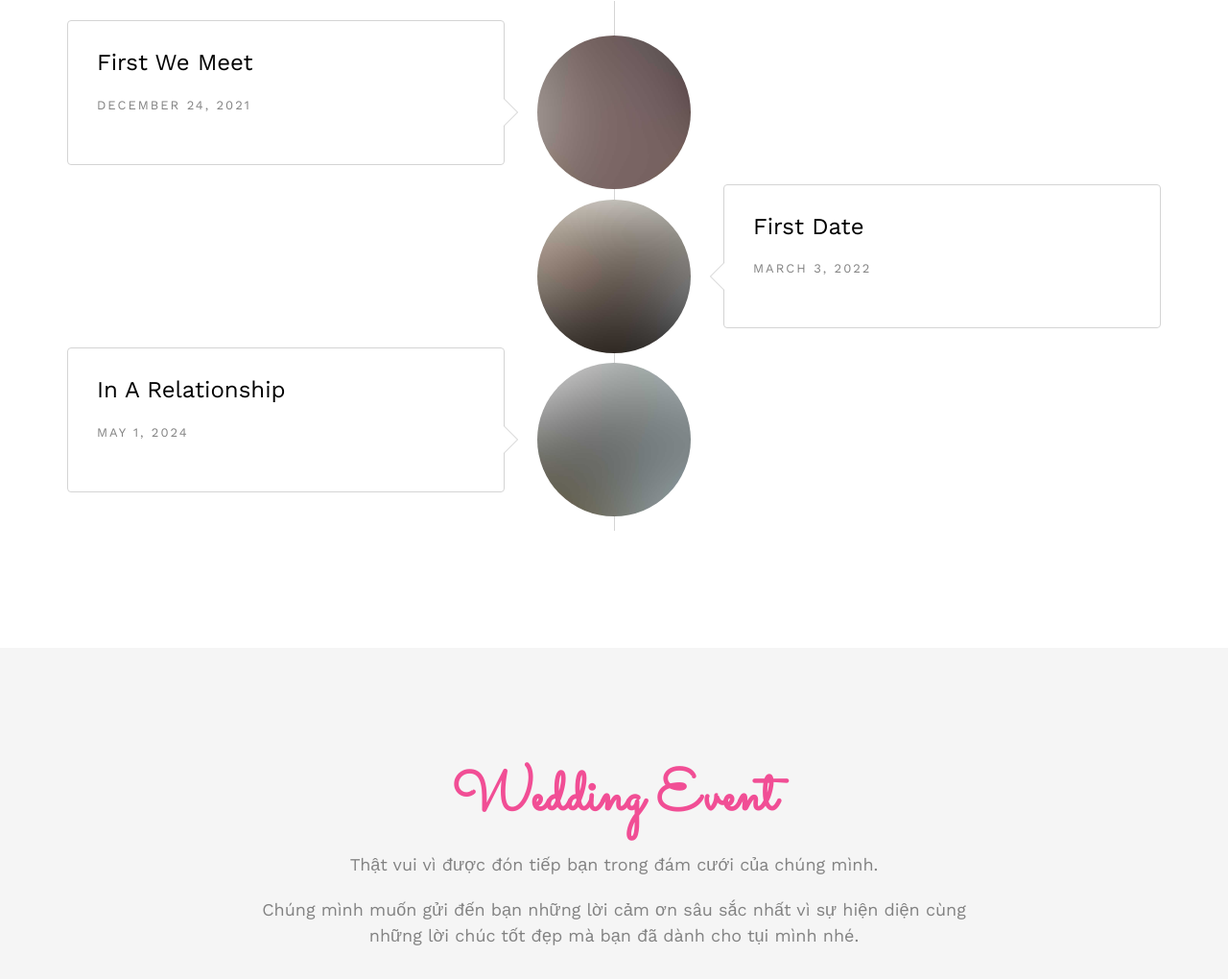
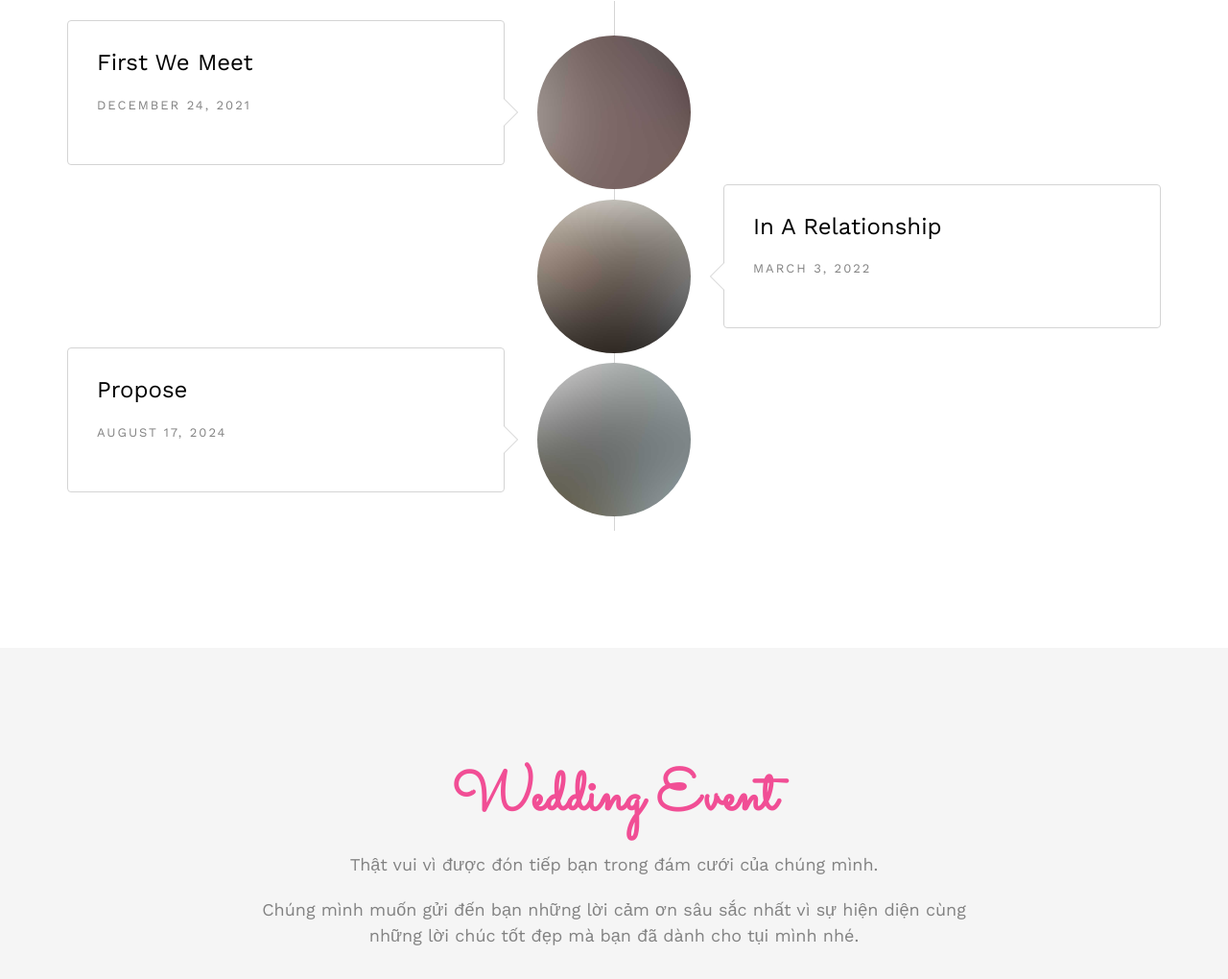
Before and after one commit to SuHa-Wedding/26102024, a plain HTML site: page index.html in a window 1280 px wide. Shown: the part 1870-2890 px from the top of the page at 96% size. Drawn offline with nearby package versions, Linux system fonts and the light colour scheme; files whose address does not match are found by name; a web font is replaced by a local one.

Commit message:
Sửa lại timeline

```diff
--- a/index.html
+++ b/index.html
@@ -8,9 +8,9 @@
 	<meta http-equiv="X-UA-Compatible" content="IE=edge">
 	<title>Sule & Susan Wedding</title>
 	<meta name="viewport" content="width=device-width, initial-scale=1">
-	<meta name="description" content="" />
-	<meta name="keywords" content="free html5, free template, free bootstrap, html5, css3, mobile first, responsive" />
-	<meta name="author" content="FREEHTML5.CO" />
+	<meta name="description" content="26.10.2024" />
+	<meta name="keywords" content="" />
+	<meta name="author" content="" />
 
   <!--
 	//////////////////////////////////////////////////////
@@ -158,7 +158,7 @@
 							<div class="timeline-badge" style="background-image:url(images/couple-2.jpg);"></div>
 							<div class="timeline-panel">
 								<div class="timeline-heading">
-									<h3 class="timeline-title">First Date</h3>
+									<h3 class="timeline-title">In A Relationship</h3>
 									<span class="date">March 3, 2022</span>
 								</div>
 							</div>
@@ -167,8 +167,8 @@
 							<div class="timeline-badge" style="background-image:url(images/couple-3.jpg);"></div>
 							<div class="timeline-panel">
 								<div class="timeline-heading">
-									<h3 class="timeline-title">In A Relationship</h3>
-									<span class="date">May 1, 2024</span>
+									<h3 class="timeline-title">Propose</h3>
+									<span class="date">August 17, 2024</span>
 								</div>
 							</div>
 						</li>
```
